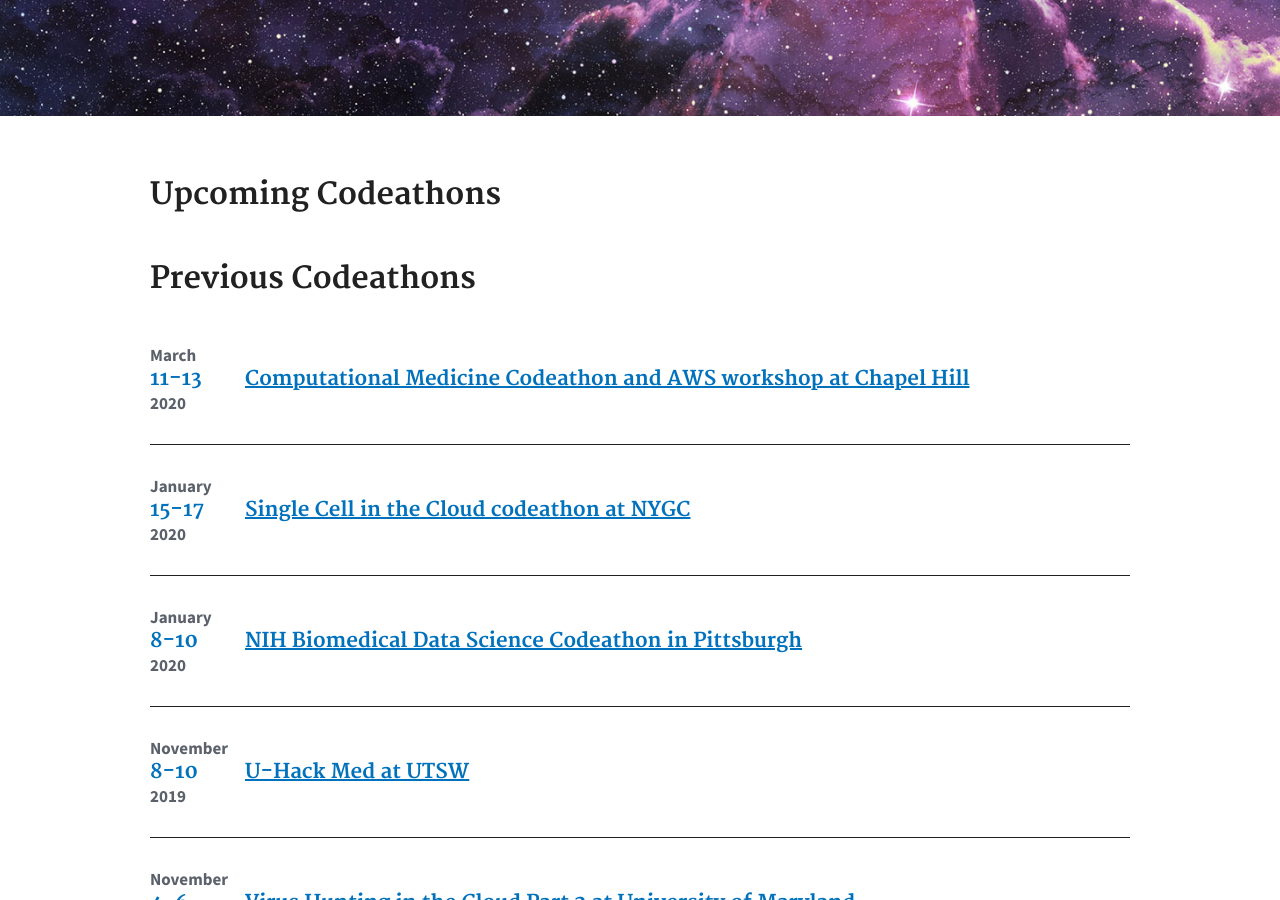
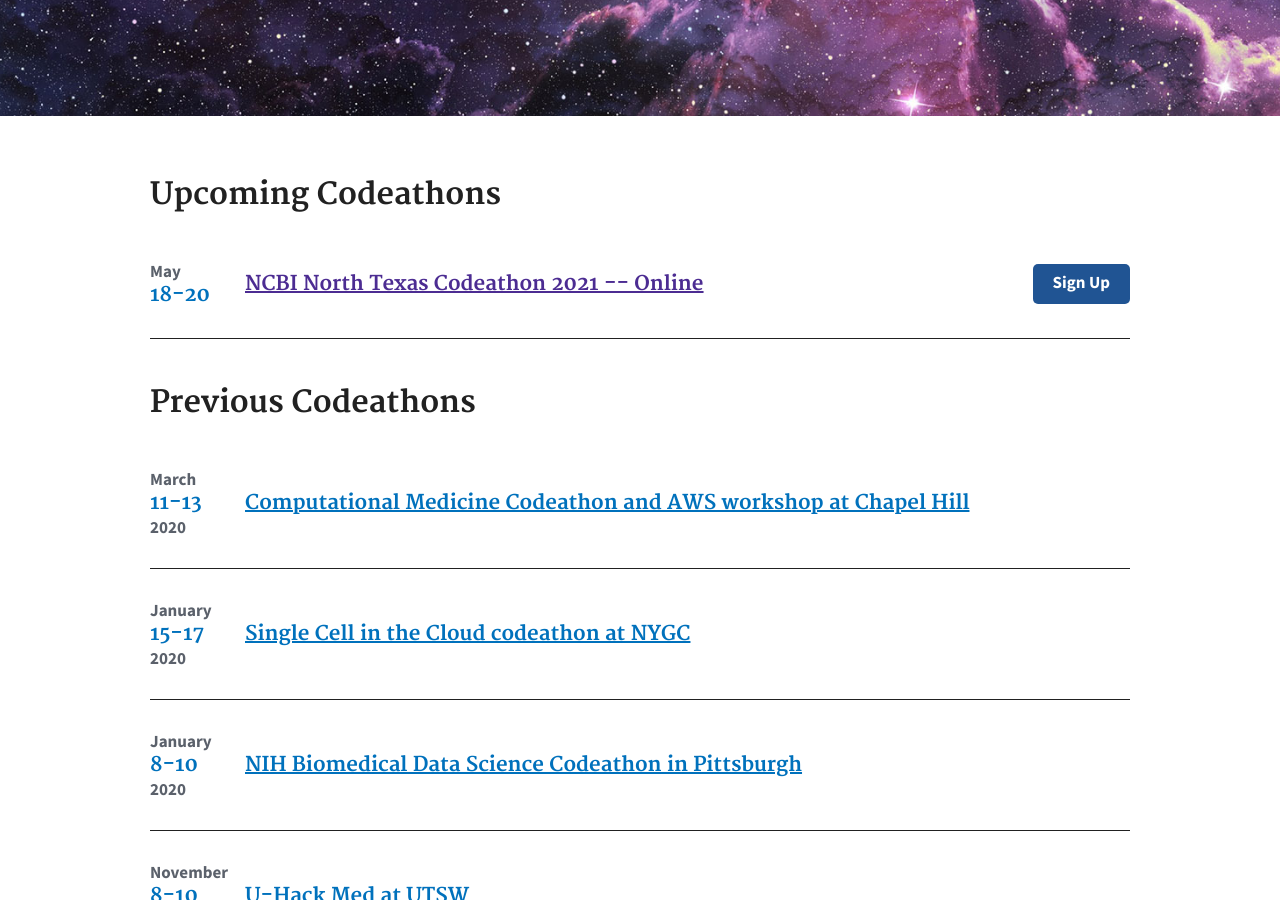
Before and after one commit to NCBI-Codeathons/ncbi-codeathons.github.io, a Jekyll site: the page built from index.md, in a window 1280 px wide and 900 px high, scrolled down 401 px. Built offline with Jekyll 4.4.1, drawn with Linux system fonts in a browser that asks for light colours.

Commit message:
Add North Texas 2021 to upcoming events

```diff
--- a/_data/upcoming-hackathon.yml
+++ b/_data/upcoming-hackathon.yml
@@ -1,4 +1,6 @@
-
+- month: "May"
+  day: "18-20"
+  title: "NCBI North Texas Codeathon 2021 -- Online"
 
 
 # Example of upcoming event with the hidden property that will trigger the show more button
```
